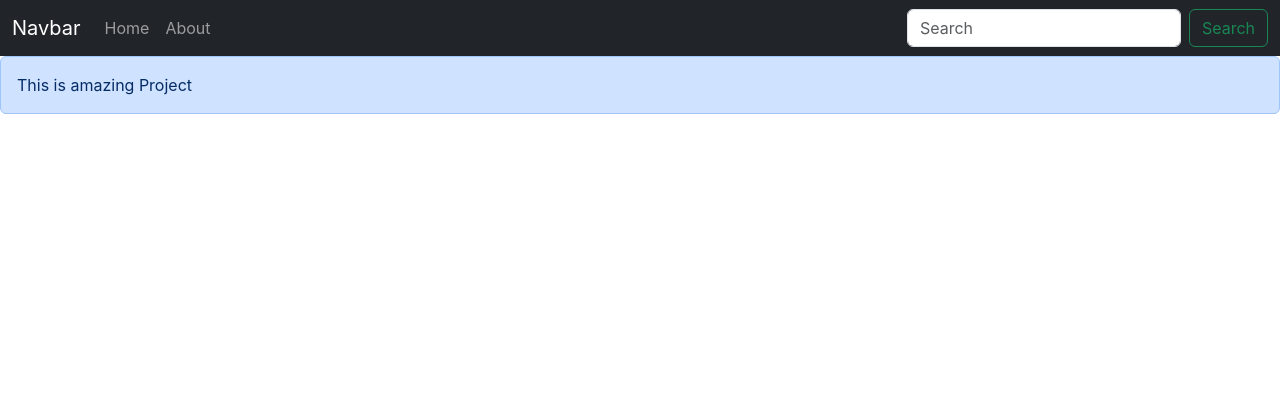
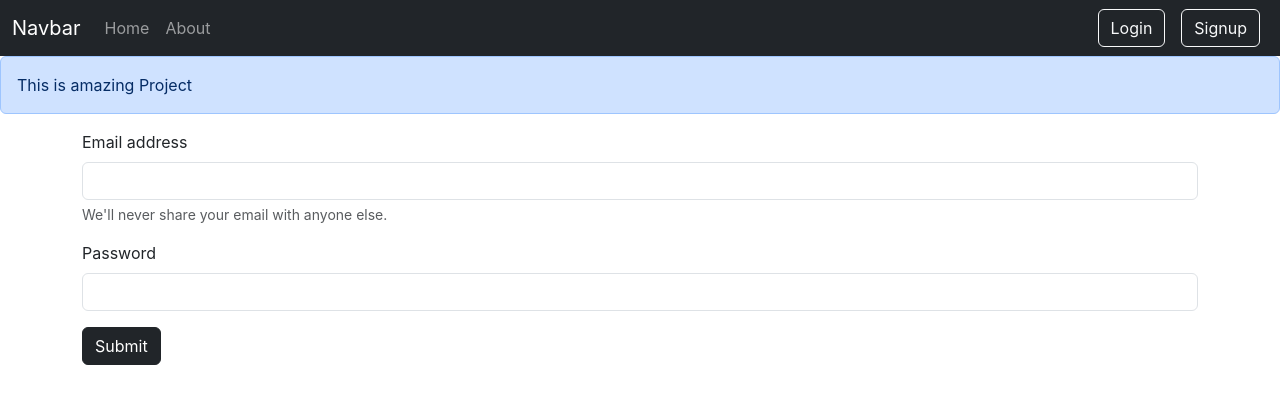
Before and after one commit to RushabhDabre/inotebook, a React (Create React App) app: page /login in a window 1280 px wide. Shown: the top 404 px of the page. Built offline with nearby package versions, Linux system fonts and the light colour scheme.

Commit message:
login setup

```diff
--- a/src/App.js
+++ b/src/App.js
@@ -10,6 +10,8 @@
 import { Home } from './components/Home';
 import About from './components/About';
 import NoteState from './context/notes/NoteState';
+import Login from './components/Login';
+import Signup from './components/Signup';
 
 function App() {
   return (
@@ -22,6 +24,8 @@
             <Routes>
               <Route exact path="/" element={<Home />} />
               <Route exact path="/about" element={<About />} />
+              <Route exact path="/login" element={<Login />} />
+              <Route exact path="/signup" element={<Signup />} />
             </Routes>
           </div>
         </Router>
--- a/src/components/AddNote.js
+++ b/src/components/AddNote.js
@@ -35,7 +35,7 @@
                     <input type="text" className="form-control" id="tag" name="tag" value={note.tag} onChange={onChange} minLength={5} required />
                 </div>
 
-                <button disabled={note.title.length < 5 || note.description.length < 5} type="submit" className="btn btn-primary" onClick={handleClick} >Add Note</button>
+                <button disabled={note.title.length < 5 || note.description.length < 5} type="submit" className="btn btn-dark" onClick={handleClick} >Add Note</button>
             </form>
         </div>
 
--- /dev/null
+++ b/src/components/Login.js
@@ -0,0 +1,53 @@
+import React, {useState} from 'react'
+import {useNavigate} from 'react-router-dom';
+
+const Login = () => {
+    const [credentials, setCredentials] = useState({email: "", password: ""});
+    let navigate = useNavigate();
+
+    const handleSubmit = async (e) => {
+        e.preventDefault();
+        const response = await fetch("http://localhost:5000/api/auth/login", {
+            method: "POST", // *GET, POST, PUT, DELETE, etc.
+            headers: {
+                'Content-Type': 'application/json'
+            },
+            body: JSON.stringify({ email: credentials.email, password: credentials.password })
+        });
+        const json = await response.json();
+        console.log(json);
+        if (json.success){
+            // Save the auth token and redirect
+            localStorage.setItem('token', json.authtoken);
+            navigate("/");
+
+        }
+        else{
+            alert("Invalid credentials");
+        }
+
+    }
+
+    const onChange = (e) => {
+        setCredentials({ ...credentials, [e.target.name]: e.target.value })
+    }
+
+    return (
+        <div>
+            <form onSubmit={handleSubmit}>
+                <div className="mb-3">
+                    <label htmlFor="email" className="form-label">Email address</label>
+                    <input type="email" className="form-control" value={credentials.email} onChange={onChange}  id="email" name="email" aria-describedby="emailHelp" />
+                    <div id="emailHelp" className="form-text">We'll never share your email with anyone else.</div>
+                </div>
+                <div className="mb-3">
+                    <label htmlFor="password" className="form-label">Password</label>
+                    <input type="password" className="form-control" value={credentials.password} onChange={onChange} name="password" id="password" />
+                </div>
+                <button type="submit" className="btn btn-dark" >Submit</button>
+            </form>
+        </div>
+    )
+}
+
+export default Login;
--- a/src/components/Navbar.js
+++ b/src/components/Navbar.js
@@ -20,8 +20,8 @@
                         </li>
                     </ul>
                     <form className="d-flex" role="search">
-                        <input className="form-control me-2" type="search" placeholder="Search" aria-label="Search" />
-                        <button className="btn btn-outline-success" type="submit">Search</button>
+                        <Link className="btn btn-outline-light mx-2" to="/login" role="button">Login</Link>
+                        <Link className="btn btn-outline-light mx-2" to="/signup" role="button">Signup</Link>
                     </form>
                 </div>
             </div>
--- /dev/null
+++ b/src/components/Signup.js
@@ -0,0 +1,11 @@
+import React from 'react'
+
+function Signup() {
+  return (
+    <div>
+        This is Signup!
+    </div>
+  )
+}
+
+export default Signup
```
Also changed, not shown: 2 other files (tests, documents, lock files or other folders).
